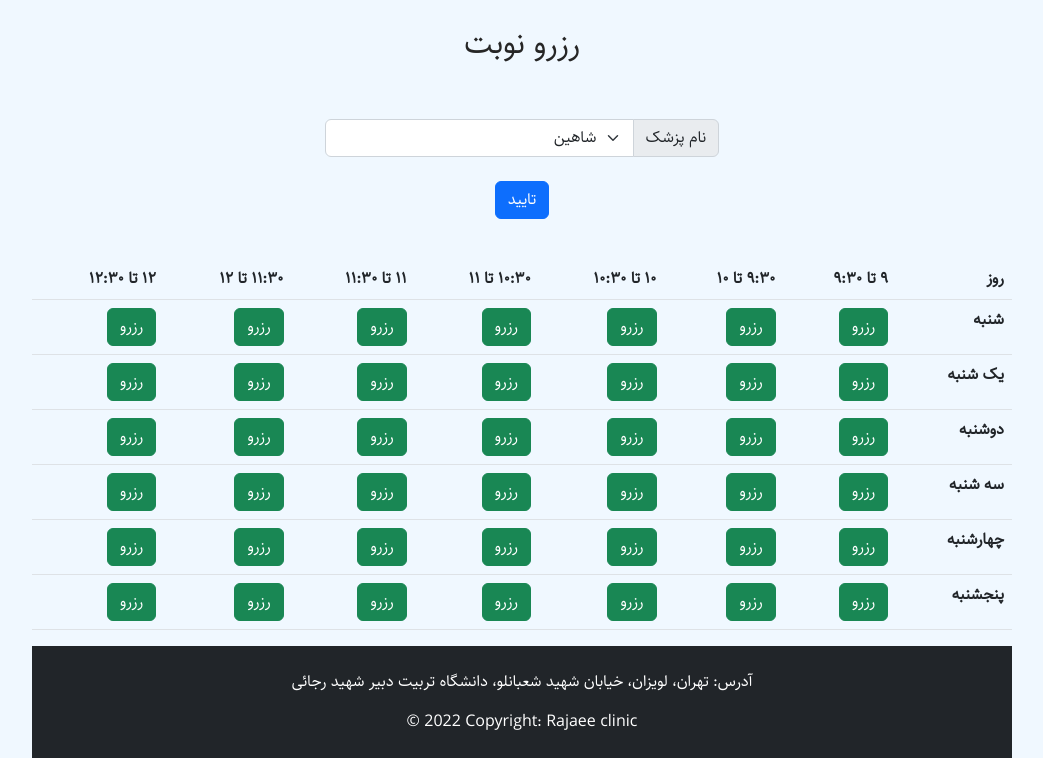
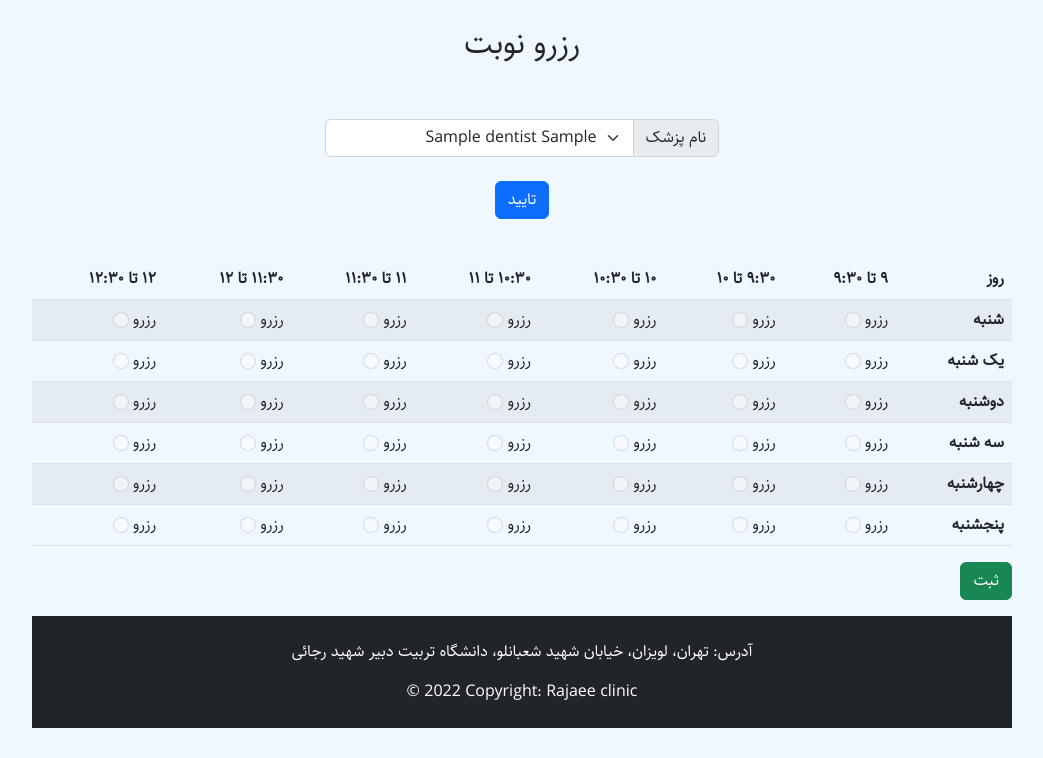
Before and after one commit to MohammadMahdi-Akhondi/dental_project, a PHP site: page /book_turn.php in a window 1280 px wide. Shown: the part 164-922 px from the top of the page, without its empty margins (118-1161 px from the left). After the commit the page ends 892 px from the top, so only its background shows below. Run offline with PHP 8.4, Linux system fonts and the light colour scheme; tables that the repository leaves empty or names only in its code hold one stand-in row (values such as "Sample post").

Commit message:
Complete the logic of the turn booking page

```diff
--- /dev/null
+++ b/action_book_turn.php
@@ -0,0 +1,3 @@
+<?php
+include ("includes/header.php");
+?>
--- a/book_turn.php
+++ b/book_turn.php
@@ -1,25 +1,60 @@
 <?php
 include ("includes/header.php");
+include ("includes/check_turn.php");
+
+$link = mysqli_connect("localhost", "root", "", "dental_clinic");
+
+if (mysqli_connect_errno())
+    exit("خطاي با شرح زير رخ داده است :" . mysqli_connect_error());
+
+$query_dentists = "SELECT id, name, family FROM dentist";
+
+$dentists = mysqli_query($link, $query_dentists);
+
+$turns_array = array();
+
+if(isset($_POST['submitButton'])){
+    $id_dentist = $_POST['dentist_id'];
+
+    $query_dentist_turn = "SELECT turn_id FROM turn WHERE dentist_id='$id_dentist'";
+    $turns_row = mysqli_query($link, $query_dentist_turn);
+
+    while ($row = mysqli_fetch_array($turns_row))
+    {
+        array_push($turns_array, $row['turn_id']);
+    }
+
+}
 ?>
 <h2 class="title">رزرو نوبت</h2>
 <div class="row justify-content-center text-center">
     <div class="col-md-5">
-        <form>
+        <form method="POST" action="#">
             <div class="input-group mt-5 mb-4" dir='ltr'>
-                <select class="form-select" id="doctor_name" dir='rtl'>
-                    <option value="1">شاهین</option>
-                    <option value="2">معید</option>
-                    <option value="3">محمد</option>
+                <select class="form-select" name="dentist_id" id="dentist_name" dir='rtl'>
+                    <?php
+                    while ($row = mysqli_fetch_array($dentists))
+                    {
+                        if (isset($id_dentist)) {
+                            if ($id_dentist==$row['id'])
+                                echo "<option value=".$row['id']." selected>".$row['name']." ".$row['family']."</option>";
+                            else
+                                echo "<option value=".$row['id'].">".$row['name']." ".$row['family']."</option>";
+                        }
+                        else
+                            echo "<option value=".$row['id'].">".$row['name']." ".$row['family']."</option>";
+                    }
+                    ?>
                 </select>
-                <label class="input-group-text" for="doctor_name">نام پزشک</label>
+                <label class="input-group-text" for="dentist_name">نام پزشک</label>
             </div>
-            <button type="submit" class="btn btn-primary mb-3">تایید</button>
+            <button type="submit" class="btn btn-primary mb-3" name="submitButton">تایید</button>
         </form>
     </div>
 </div>
-<form action="">
+<form action="action_book_turn.php" method="post">
     <div class="table-responsive mt-4">
-        <table class="table table-hover">
+        <table class="table table-striped">
             <thead class="thead-dark">
             <tr>
                 <th scope="col">روز</th>
@@ -35,68 +70,65 @@ include ("includes/header.php");
             <tbody>
             <tr>
                 <th scope="row">شنبه</th>
-                <td><button type="submit" class="btn btn-success">رزرو</button></td>
-                <td><button type="submit" class="btn btn-success">رزرو</button></td>
-                <td><button type="submit" class="btn btn-success">رزرو</button></td>
-                <td><button type="submit" class="btn btn-success">رزرو</button></td>
-                <td><button type="submit" class="btn btn-success">رزرو</button></td>
-                <td><button type="submit" class="btn btn-success">رزرو</button></td>
-                <td><button type="submit" class="btn btn-success">رزرو</button></td>
+                <?php
+                for ($i=1; $i < 8;$i++)
+                {
+                    check_turn($i,$turns_array);
+                }
+                ?>
             </tr>
             <tr>
                 <th scope="row">یک شنبه</th>
-                <td><button type="submit" class="btn btn-success">رزرو</button></td>
-                <td><button type="submit" class="btn btn-success">رزرو</button></td>
-                <td><button type="submit" class="btn btn-success">رزرو</button></td>
-                <td><button type="submit" class="btn btn-success">رزرو</button></td>
-                <td><button type="submit" class="btn btn-success">رزرو</button></td>
-                <td><button type="submit" class="btn btn-success">رزرو</button></td>
-                <td><button type="submit" class="btn btn-success">رزرو</button></td>
+                <?php
+                for ($i=8; $i < 15;$i++)
+                {
+                    check_turn($i,$turns_array);
+                }
+                ?>
             </tr>
             <tr>
                 <th scope="row">دوشنبه</th>
-                <td><button type="submit" class="btn btn-success">رزرو</button></td>
-                <td><button type="submit" class="btn btn-success">رزرو</button></td>
-                <td><button type="submit" class="btn btn-success">رزرو</button></td>
-                <td><button type="submit" class="btn btn-success">رزرو</button></td>
-                <td><button type="submit" class="btn btn-success">رزرو</button></td>
-                <td><button type="submit" class="btn btn-success">رزرو</button></td>
-                <td><button type="submit" class="btn btn-success">رزرو</button></td>
+                <?php
+                for ($i=15; $i < 22;$i++)
+                {
+                    check_turn($i,$turns_array);
+                }
+                ?>
             </tr>
             <tr>
                 <th scope="row">سه شنبه</th>
-                <td><button type="submit" class="btn btn-success">رزرو</button></td>
-                <td><button type="submit" class="btn btn-success">رزرو</button></td>
-                <td><button type="submit" class="btn btn-success">رزرو</button></td>
-                <td><button type="submit" class="btn btn-success">رزرو</button></td>
-                <td><button type="submit" class="btn btn-success">رزرو</button></td>
-                <td><button type="submit" class="btn btn-success">رزرو</button></td>
-                <td><button type="submit" class="btn btn-success">رزرو</button></td>
+                <?php
+                for ($i=22; $i < 29;$i++)
+                {
+                    check_turn($i,$turns_array);
+                }
+                ?>
             </tr>
             <tr>
                 <th scope="row">چهارشنبه</th>
-                <td><button type="submit" class="btn btn-success">رزرو</button></td>
-                <td><button type="submit" class="btn btn-success">رزرو</button></td>
-                <td><button type="submit" class="btn btn-success">رزرو</button></td>
-                <td><button type="submit" class="btn btn-success">رزرو</button></td>
-                <td><button type="submit" class="btn btn-success">رزرو</button></td>
-                <td><button type="submit" class="btn btn-success">رزرو</button></td>
-                <td><button type="submit" class="btn btn-success">رزرو</button></td>
+                <?php
+                for ($i=29; $i < 36;$i++)
+                {
+                    check_turn($i,$turns_array);
+                }
+                ?>
             </tr>
             <tr>
                 <th scope="row">پنجشنبه</th>
-                <td><button type="submit" class="btn btn-success">رزرو</button></td>
-                <td><button type="submit" class="btn btn-success">رزرو</button></td>
-                <td><button type="submit" class="btn btn-success">رزرو</button></td>
-                <td><button type="submit" class="btn btn-success">رزرو</button></td>
-                <td><button type="submit" class="btn btn-success">رزرو</button></td>
-                <td><button type="submit" class="btn btn-success">رزرو</button></td>
-                <td><button type="submit" class="btn btn-success">رزرو</button></td>
+                <?php
+                for ($i=36; $i < 43;$i++)
+                {
+                    check_turn($i,$turns_array);
+                }
+                ?>
             </tr>
             </tbody>
         </table>
     </div>
+    <button type="submit" class="btn btn-success mb-3 text-center">ثبت</button>
 </form>
+
+
 <?php
 include ("includes/footer.php");
 ?>
--- /dev/null
+++ b/includes/check_turn.php
@@ -0,0 +1,41 @@
+<?php
+
+function check_turn($turn_id, $turns)
+{
+    if(!isset($_POST['submitButton']))
+    {
+        ?>
+        <td>
+            <label class="form-check-label" for="checkbox">رزرو</label>
+            <input class="form-check-input" type="radio" name="id_turn" id="checkbox" value="<?php echo "$turn_id"?>" disabled>
+        </td>
+        <?php
+    }
+    else
+    {
+        for ($i=0; $i < 42; $i++)
+        {
+            if (isset($turns[$i]))
+            {
+                if ($turns[$i]==$turn_id)
+                {
+                    ?>
+                    <td>
+                        <label class="form-check-label text-danger" for="checkbox">رزرو شده</label>
+                        <input class="form-check-input" type="radio" name="id_turn" id="checkbox" value="<?php echo "$turn_id"?>" disabled>
+                    </td>
+                    <?php
+                    return;
+                }
+            }
+        }
+        ?>
+        <td>
+            <label class="form-check-label text-success" for="checkbox">رزرو</label>
+            <input class="form-check-input" type="radio" name="id_turn" id="checkbox" value="<?php echo "$turn_id"?>">
+        </td>
+        <?php
+    }
+}
+
+?>
```
